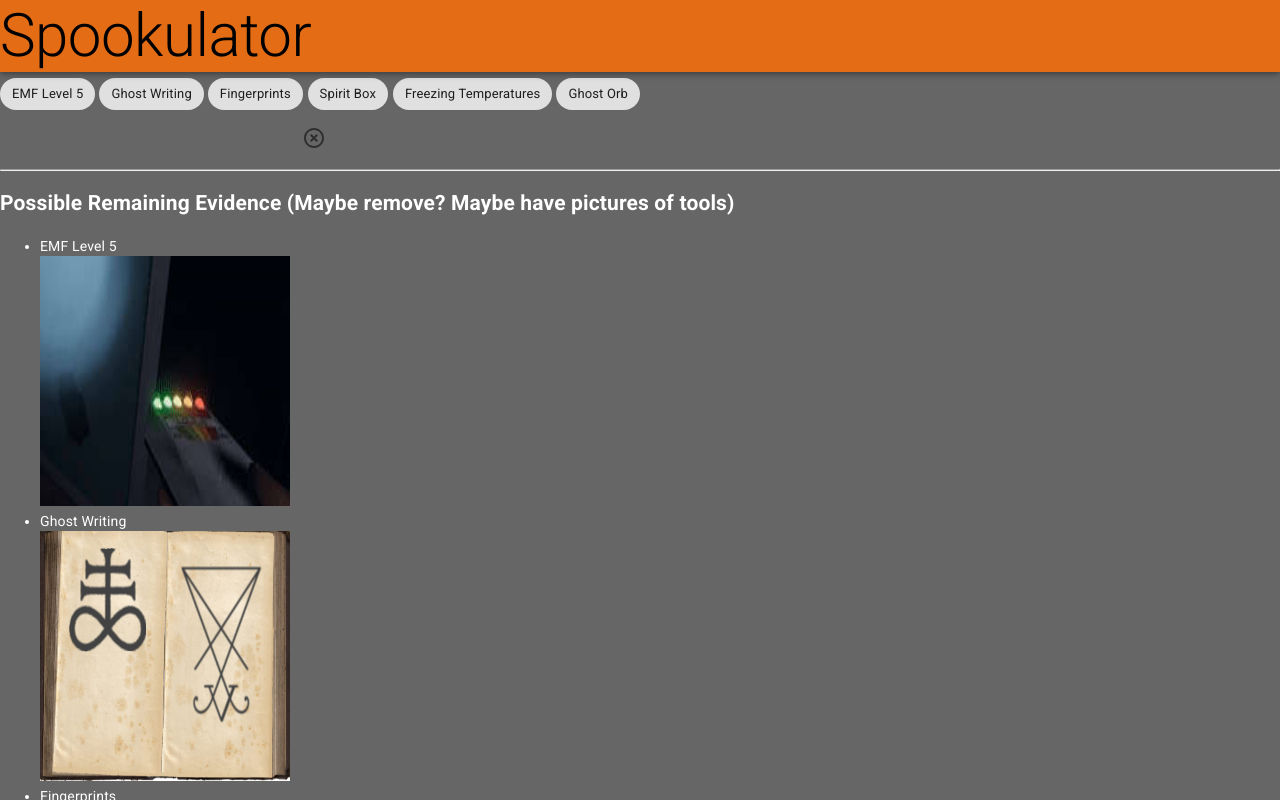
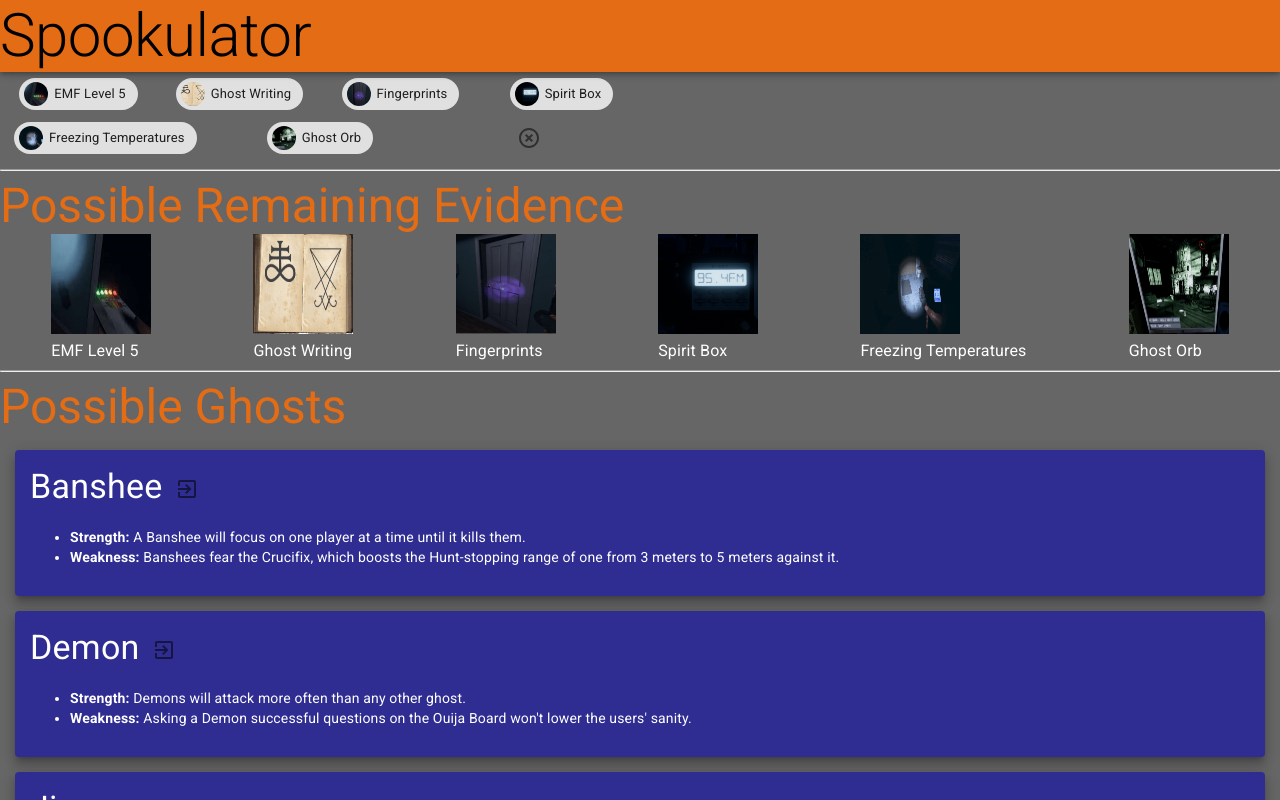
Before and after one commit to walshw/spookulator, a React (Create React App) app: page / in a window 1280 px wide. Shown: the top 800 px of the page. Built offline with nearby package versions, Linux system fonts and the light colour scheme.

Commit message:
Spacing of images with makestyles

```diff
--- a/src/components/EvidenceOptions.js
+++ b/src/components/EvidenceOptions.js
@@ -1,6 +1,6 @@
 import React from 'react';
 import PropTypes from 'prop-types';
-import { Chip, IconButton, Grid } from '@material-ui/core';
+import { Chip, IconButton, Grid, Avatar } from '@material-ui/core';
 import HighlightOffIcon from '@material-ui/icons/HighlightOff';
 
 const EvidenceOptions = (props) => {
@@ -15,7 +15,8 @@ const EvidenceOptions = (props) => {
                         key={e}
                         disabled={evidence[e].isDisabled}
                         onClick={() => toggleEvidence(e)}
-                        label={evidence[e].name}>
+                        label={evidence[e].name}
+                        avatar={<Avatar src={evidence[e].image}/>}>
                     </Chip>
                 </Grid>
             )}
--- a/src/components/GhostContainer.js
+++ b/src/components/GhostContainer.js
@@ -2,7 +2,6 @@ import React from 'react';
 import PropTypes from 'prop-types';
 import { Box, Card, Typography, Link, IconButton, Paper } from '@material-ui/core';
 import ExitToAppIcon from '@material-ui/icons/ExitToApp';
-import { makeStyles } from '@material-ui/core/styles'
 
 const GhostContainer = (props) => {
 
@@ -31,7 +30,7 @@ const GhostContainer = (props) => {
 
     return (
         <Box>
-                <Typography variant="h2" color="primary">{props.title}</Typography>
+            <Typography variant="h3" color="primary">{props.title}</Typography>
             {renderContents()}
         </Box>
     )
--- a/src/components/ListContainer.js
+++ b/src/components/ListContainer.js
@@ -1,30 +1,43 @@
 import React from 'react';
 import PropTypes from 'prop-types';
+import { makeStyles } from '@material-ui/core/styles';
+import { Typography } from '@material-ui/core';
+
+
+const useStyles = makeStyles({
+    listContainer: {
+        display: "flex",
+        justifyContent: "space-around"
+    }
+})
+
 
 const ListContainer = (props) => {
+    const classes = useStyles();
+
     let renderContents = () => {
 
-        return props.contentList.length > 0
-            ?
-            <div className="listContainer">
-                <ul>
-                {props.contentList.map(content =>
-                    <div
-                        key={content.name}>
-                        <li>
-                            <div>{content.name}</div>
-                            <div><img src={content.image} height="250" width="250"/></div>
-                        </li>
-                    </div>)}
-                </ul>
+        return (
+            <div className={classes.listContainer}>
+                {
+                    props.contentList.length > 0
+                        ?
+                        props.contentList.map(content =>
+                            <div key={content.name}>
+                                <div><img src={content.image} height="100" width="100" /></div>
+                                <Typography>{content.name}</Typography>
+                            </div>)
+                        :
+                        <Typography>{props.emptyText}</Typography>
+                }
+
             </div>
-            :
-            <div>{props.emptyText}</div>
+        )
     }
 
     return (
         <div>
-            <h2>{props.title}</h2>
+            <Typography variant="h3" color="primary">{props.title}</Typography>
             {renderContents()}
         </div>
     )
--- a/src/components/MainContainer.js
+++ b/src/components/MainContainer.js
@@ -147,7 +147,7 @@ class MainContainer extends Component {
                 />
                 <hr />
                 <ListContainer
-                    title="Possible Remaining Evidence (Maybe remove? Maybe have pictures of tools)"
+                    title="Possible Remaining Evidence"
                     contentList={this.state.possibleRemainingEvidence}
                     emptyText="No remaining evidence"
                 />
--- a/src/styles/theme.js
+++ b/src/styles/theme.js
@@ -27,11 +27,12 @@ const theme = createMuiTheme({
 				padding: 15
 			}
 		}
-    }, mixins: {
+	},
+	mixins: {
 		toolbar: {
 			minHeight: 78
 		}
-    }
+	},
 })
 
 export default theme;
```
Lines whose indentation alone changed are shown as unchanged.
